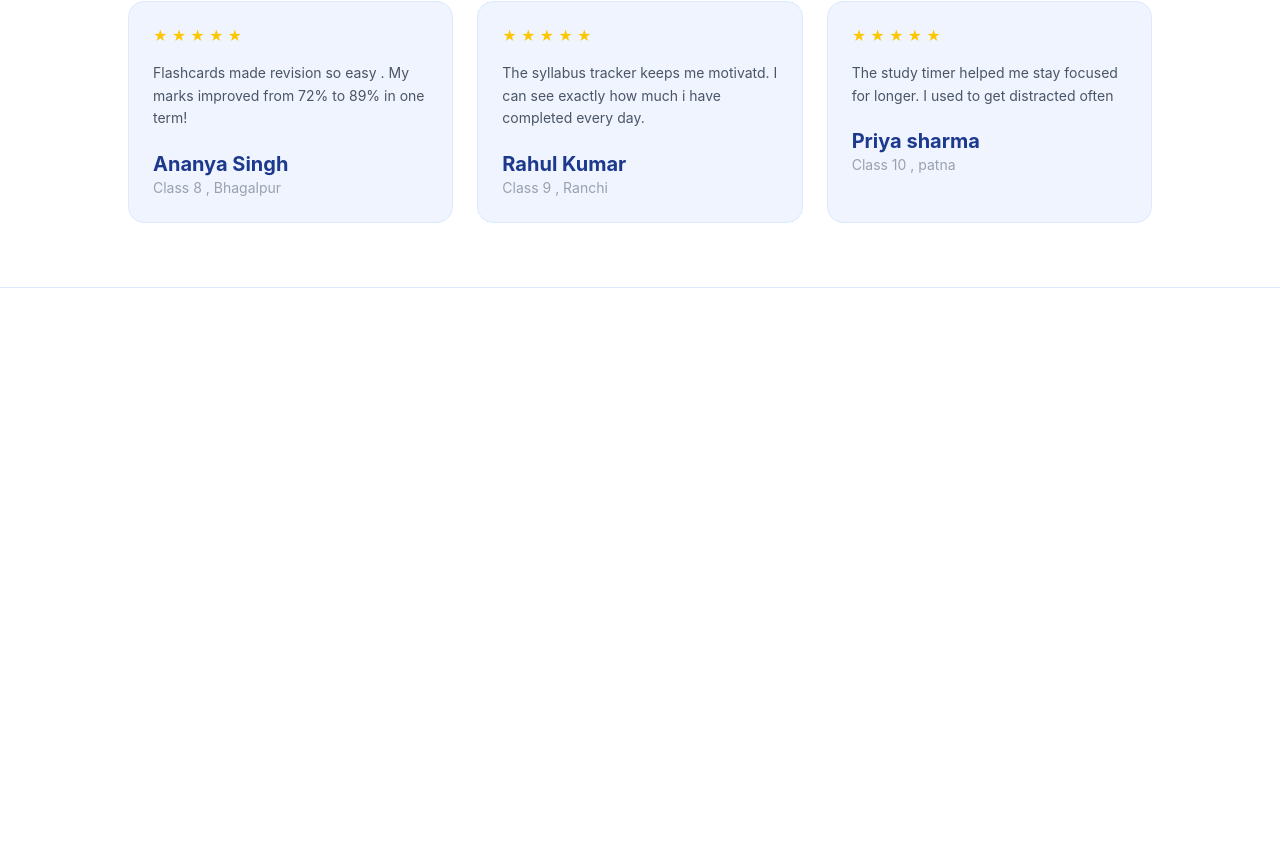
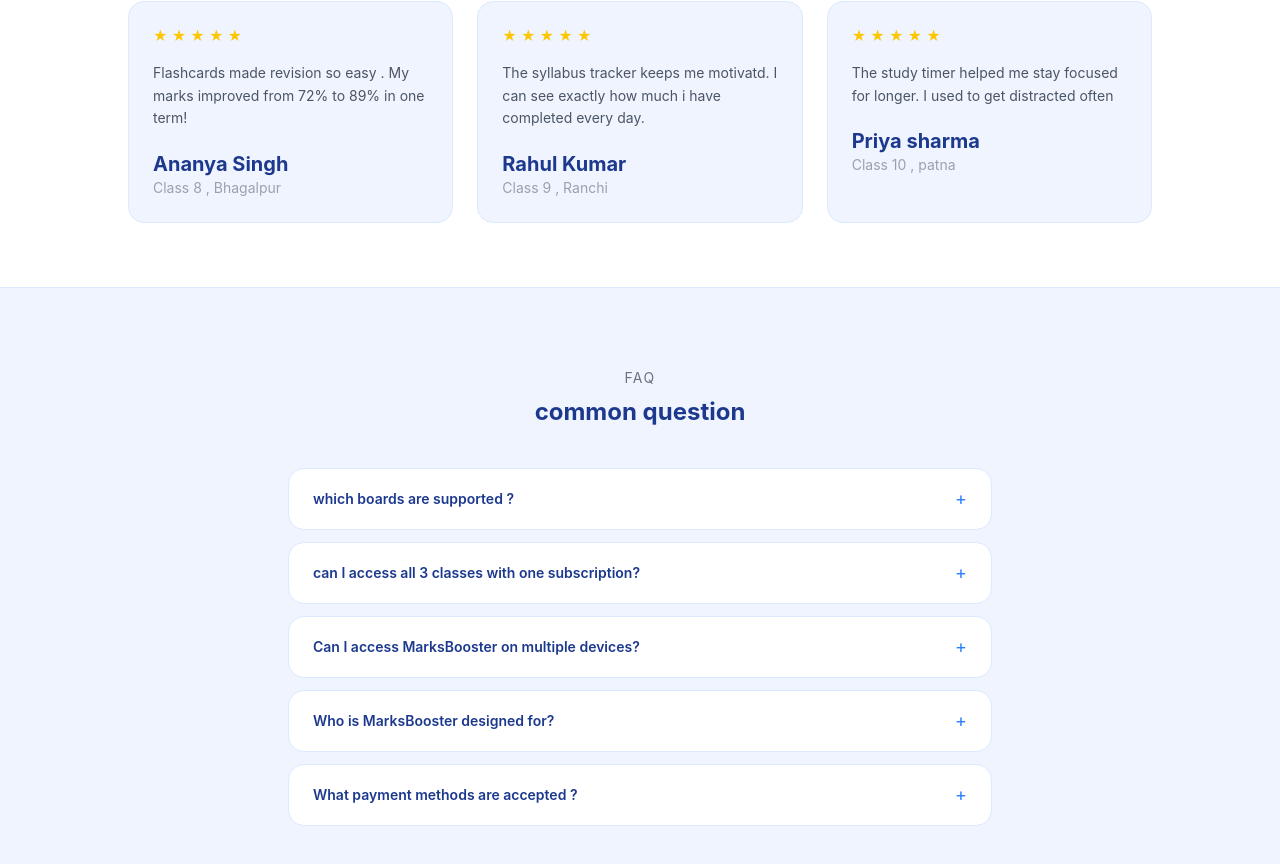
Before and after one commit to mdmahtabhabib/Marksbooster, a React (Vite) app: page / in a window 1280 px wide. Shown: the part 2466-3330 px from the top of the page. Before the commit the page ends 2754 px from the top, so only its background shows below. Built offline with nearby package versions, Linux system fonts and the light colour scheme.

Commit message:
added FAQ section

```diff
--- a/src/App.jsx
+++ b/src/App.jsx
@@ -4,6 +4,7 @@ import Hero from "./Components/Hero"
 import Features from "./Components/Features"
 import Cources from "./Components/Cources"
 import Testimonials from "./Components/Testimonials"
+import Faq from "./Components/Faq"
 function App() {
   return (
     <div className="bg-[#F0F4FF] font-sans ">
@@ -13,6 +14,7 @@ function App() {
     <Features />
     <Cources />
     <Testimonials />
+    <Faq />
     </div>
   )
 }
--- /dev/null
+++ b/src/Components/Faq.jsx
@@ -0,0 +1,34 @@
+import { useState } from "react";
+
+function Faq(){
+    const faqs = [
+        {q: "which boards are supported ? " , a: "we support CBSE and most state Boares including bihar board and jharkhand Board. content is aligned with the latest syllabus"},
+        {q: "can I access all 3 classes with one subscription?" , a:"No - each plan is class specific. This ensures you only sees content relevant to you . You can upgrade anytime"},
+        {q: "Can I access MarksBooster on multiple devices?", a: "Yes. You can access your account from any supported device using your login credentials." } ,
+        {q: "Who is MarksBooster designed for?",  a: "MarksBooster is designed for students of Classes 8, 9, and 10 who want to improve their understanding, revision, and exam performance."},
+        {q:"What payment methods are accepted ?" , a:" we accept UPI , Paytm , PhonPe , NetBanking and all major debit/credit cards via Razorpay"}
+     ];
+     const [openFaq , setOpenFaq] = useState(null);
+    return (
+        <section className="max-w-3xl mx-auto px-5 md:px-8 py-14 md:py-20" >
+            <p className="text-sm text-gray-500 uppercase tracking-widest text-center mb-2  " >FAQ</p>
+            <h2 className="text-2xl md:3xl font-bold text-blue-900 text-center mb-10" >common question</h2>
+            <div className="space-y-3" >
+                {faqs.map((faq , i) => (
+                    <div key={i} className="bg-white rounded-2xl border border-blue-100 overflow-hidden" >
+                        <button onClick={() => setOpenFaq(openFaq ===i ? null:i) } className="w-full text-left px-6 py-4 flex items-center justify-between" >
+                            <p className="text-sm font-semibold text-blue-900 pr-4" >{faq.q}</p>
+                            <span className="text-blue-500 text-lg flex-shrink-0" >{openFaq=== i ? '-' : '+'}</span>
+                        </button>
+                        {openFaq ===i && (
+                            <div className="px-6 pb-5">
+                                <p>{faq.a}</p>
+                            </div>
+                        )}
+                    </div>
+                ) )}
+            </div>
+        </section>
+    )
+};
+export default Faq;
```
